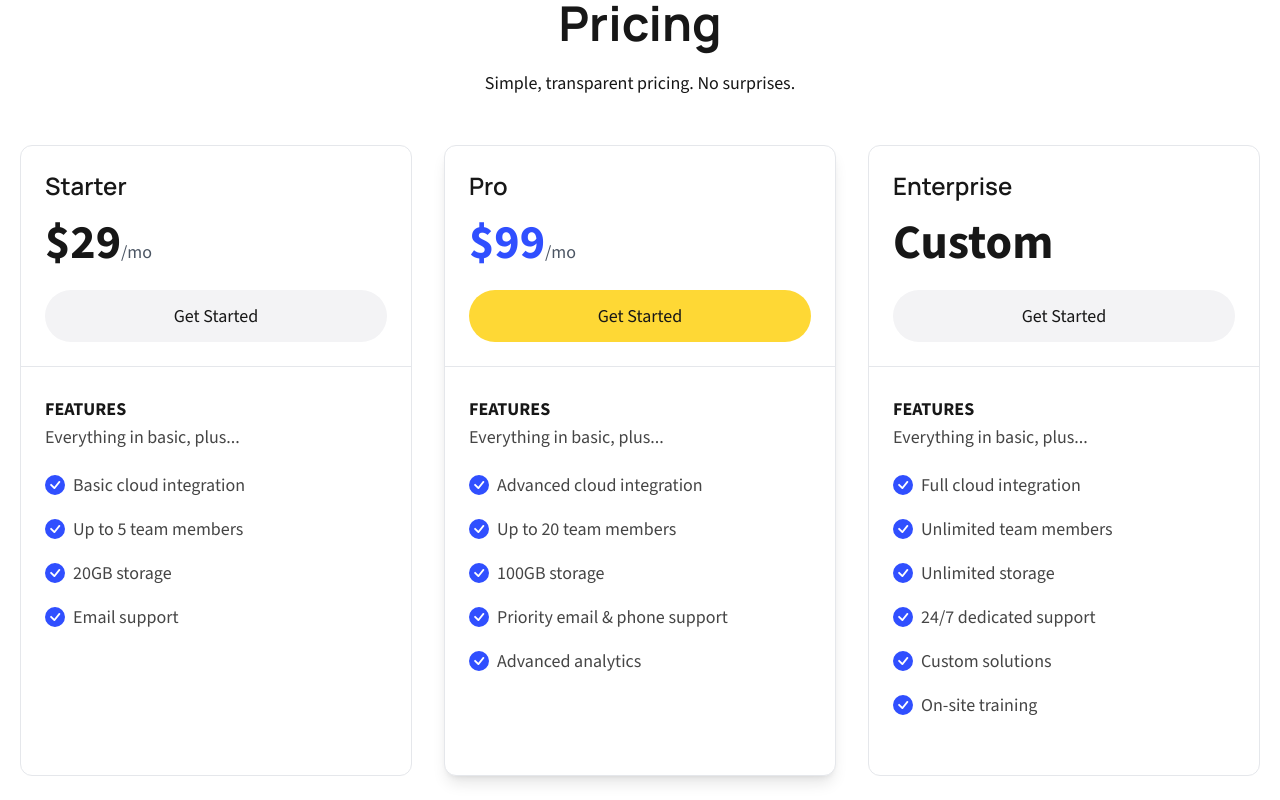
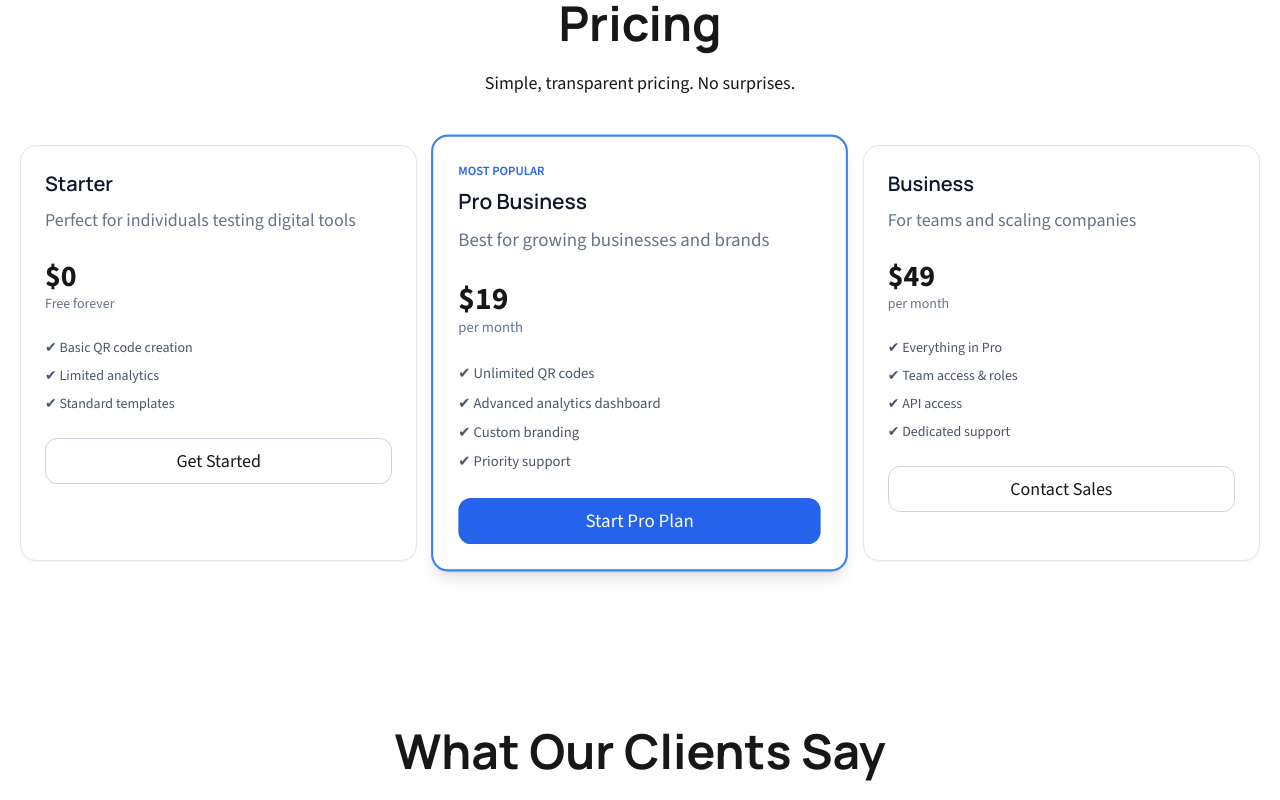
Before and after one commit to stuniversity031-design/finwise-saas-landing-page, a Next.js app: page / in a window 1280 px wide. Shown: the part 3900-4700 px from the top of the page. Built offline with nearby package versions, Linux system fonts and the light colour scheme.

Commit message:
Refactor Pricing component layout and structure

```diff
--- a/src/components/Pricing/Pricing.tsx
+++ b/src/components/Pricing/Pricing.tsx
@@ -1,15 +1,72 @@
-import PricingColumn from "./PricingColumn";
+import React from 'react';
 
-import { tiers } from "@/data/pricing";
+const Pricing = () => {
+    return (
+        <div className="grid md:grid-cols-3 gap-6 mt-10">
 
-const Pricing: React.FC = () => {
-    return (
-        <div className="grid grid-cols-1 lg:grid-cols-3 gap-8">
-            {tiers.map((tier, index) => (
-                <PricingColumn key={tier.name} tier={tier} highlight={index === 1} />
-            ))}
+            {/* Starter */}
+            <div className="border rounded-2xl p-6 bg-white shadow-sm hover:shadow-md transition">
+                <h3 className="text-xl font-semibold text-slate-900">Starter</h3>
+                <p className="text-slate-500 mt-2">Perfect for individuals testing digital tools</p>
+
+                <div className="mt-6 text-3xl font-bold">$0</div>
+                <p className="text-sm text-slate-500">Free forever</p>
+
+                <ul className="mt-6 space-y-2 text-sm text-slate-600">
+                    <li>✔ Basic QR code creation</li>
+                    <li>✔ Limited analytics</li>
+                    <li>✔ Standard templates</li>
+                </ul>
+
+                <button className="mt-6 w-full py-2 rounded-xl border border-slate-300 hover:bg-slate-50">
+                    Get Started
+                </button>
+            </div>
+
+            {/* Pro (HIGHLIGHTED) */}
+            <div className="border-2 border-blue-500 rounded-2xl p-6 bg-white shadow-lg scale-105">
+                <div className="text-xs font-semibold text-blue-600 mb-2">MOST POPULAR</div>
+
+                <h3 className="text-xl font-semibold text-slate-900">Pro Business</h3>
+                <p className="text-slate-500 mt-2">Best for growing businesses and brands</p>
+
+                <div className="mt-6 text-3xl font-bold">$19</div>
+                <p className="text-sm text-slate-500">per month</p>
+
+                <ul className="mt-6 space-y-2 text-sm text-slate-600">
+                    <li>✔ Unlimited QR codes</li>
+                    <li>✔ Advanced analytics dashboard</li>
+                    <li>✔ Custom branding</li>
+                    <li>✔ Priority support</li>
+                </ul>
+
+                <button className="mt-6 w-full py-2 rounded-xl bg-blue-600 text-white hover:bg-blue-700">
+                    Start Pro Plan
+                </button>
+            </div>
+
+            {/* Business */}
+            <div className="border rounded-2xl p-6 bg-white shadow-sm hover:shadow-md transition">
+                <h3 className="text-xl font-semibold text-slate-900">Business</h3>
+                <p className="text-slate-500 mt-2">For teams and scaling companies</p>
+
+                <div className="mt-6 text-3xl font-bold">$49</div>
+                <p className="text-sm text-slate-500">per month</p>
+
+                <ul className="mt-6 space-y-2 text-sm text-slate-600">
+                    <li>✔ Everything in Pro</li>
+                    <li>✔ Team access & roles</li>
+                    <li>✔ API access</li>
+                    <li>✔ Dedicated support</li>
+                </ul>
+
+                <button className="mt-6 w-full py-2 rounded-xl border border-slate-300 hover:bg-slate-50">
+                    Contact Sales
+                </button>
+            </div>
+
         </div>
-    )
-}
+    );
+};
 
-export default Pricing
+export default Pricing;
```
